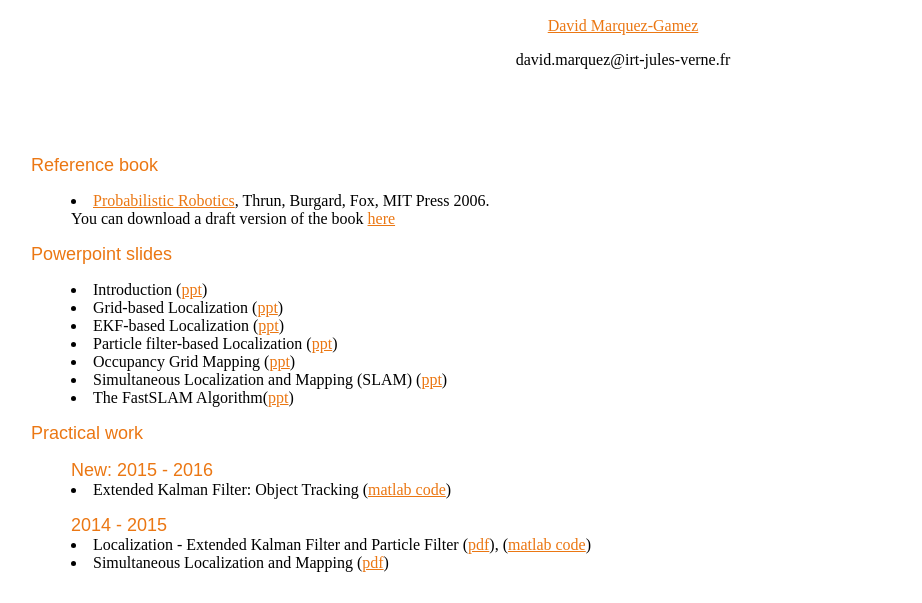
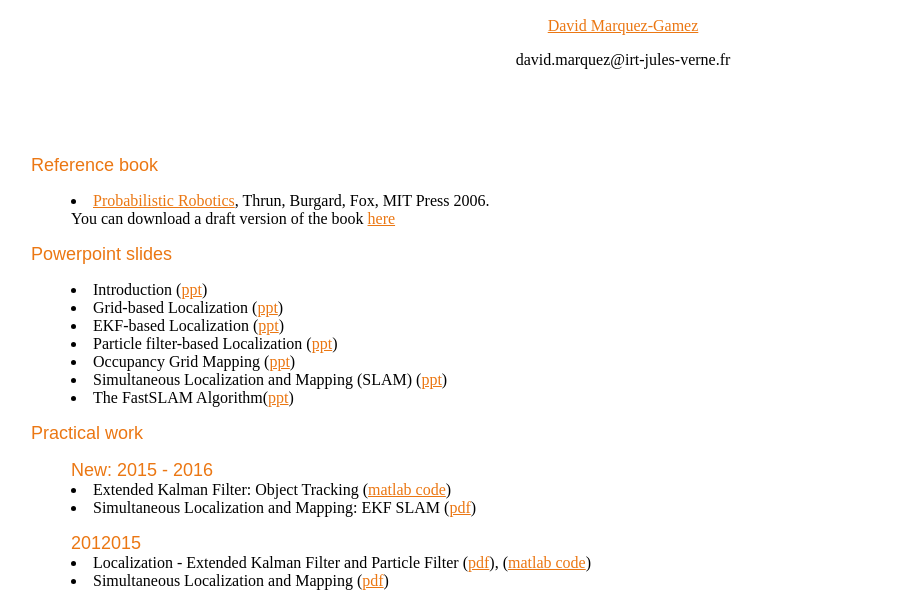
Before and after one commit to damarquezg/damarquezg.github.io, a plain HTML site: page teaching/iv.html in a window 1280 px wide. Shown: the part 105-708 px from the top of the page, without its empty margins (17-939 px from the left). Drawn offline with Linux system fonts and the light colour scheme.

Commit message:
update iv.html with pw2_slam.pdf

```diff
--- a/teaching/iv.html
+++ b/teaching/iv.html
@@ -36,8 +36,9 @@ You can download a draft version of the book <a href = "iv/ProbabilisticRobotics
 <blockquote>
     <h2>New: 2015 - 2016</h2>
     <li>Extended Kalman Filter: Object Tracking (<a href="iv/pw1OT_EKF.zip">matlab code</a>)<br>
+    <li>Simultaneous Localization and Mapping: EKF SLAM (<a href="iv/pw2_slam.pdf">pdf</a>)<br>
 
-    <h2>2014 - 2015</h2>
+    <h2>2012015</h2>
     <li>Localization - Extended Kalman Filter and Particle Filter (<a href="iv/PW_Loc.pdf">pdf</a>), (<a href="iv/PW_loc_matlab.zip">matlab code</a>)<br>
     <li>Simultaneous Localization and Mapping (<a href="iv/PW_SLAM.pdf">pdf</a>)<br>
 </blockquote>
```
Also changed, not shown: 1 other file.
